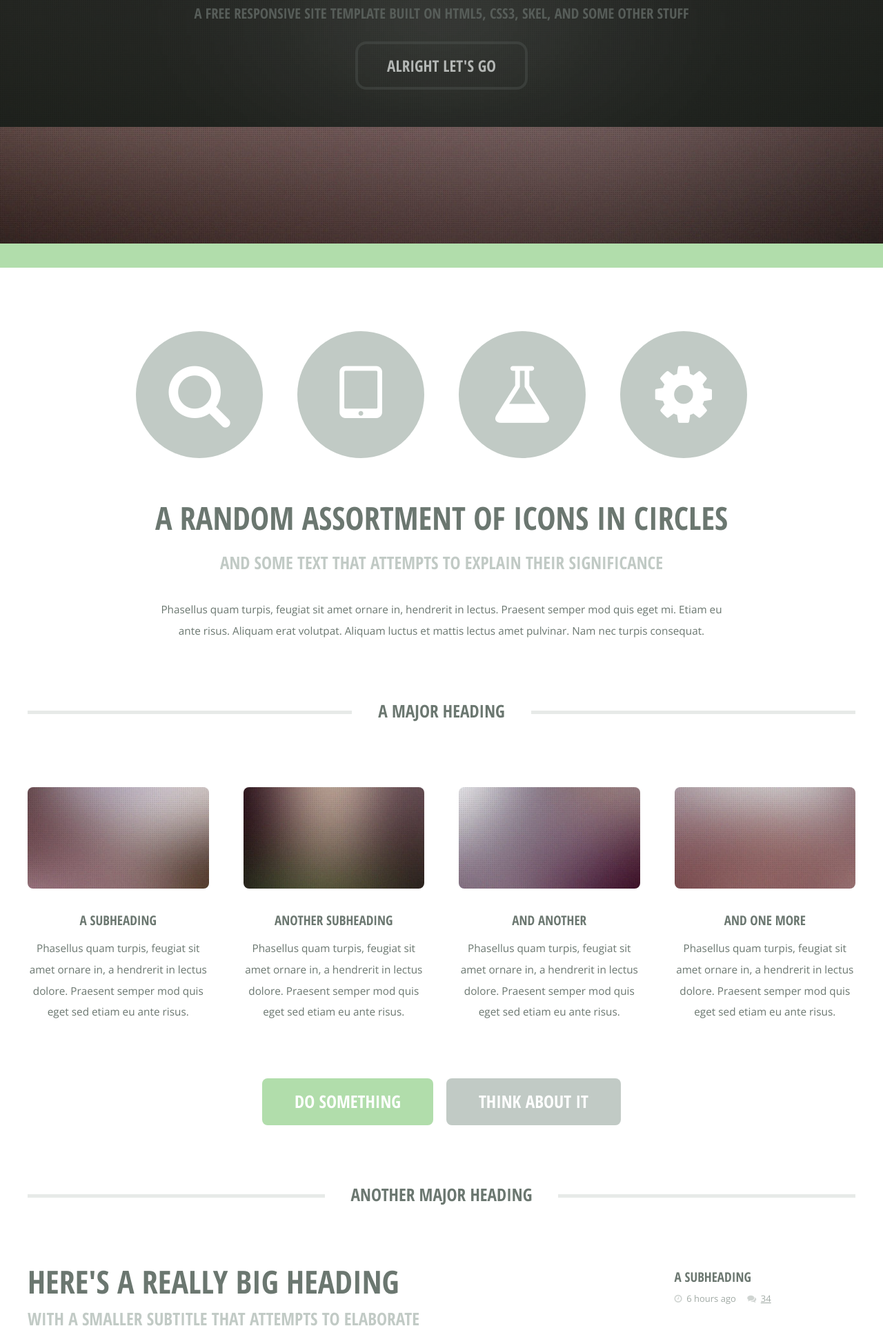
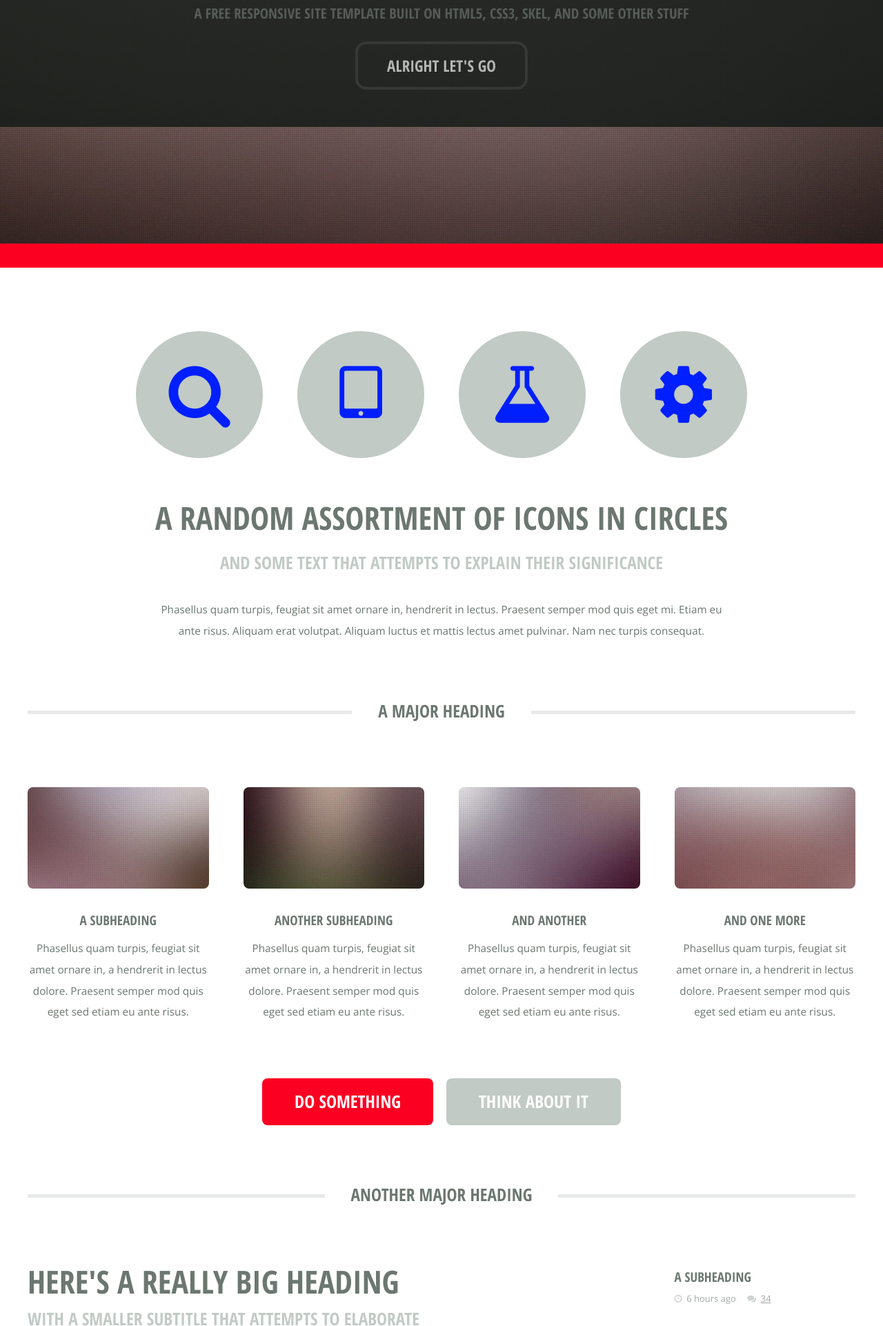
Before and after one commit to Read60/read60website, a plain HTML site: page index.html in a window 1280 px wide. Shown: the part 539-2461 px from the top of the page at 69% size. Drawn offline with nearby package versions, Linux system fonts and the light colour scheme.

Commit message:
color
Changed teal color to red and added some possible gif's to the folder

```diff
--- a/assets/css/main.css
+++ b/assets/css/main.css
@@ -1251,7 +1251,7 @@
 		font-weight: 700;
 		text-transform: uppercase;
 		text-decoration: none;
-		background: #b1ddab;
+		background: #FC0022;
 		color: #fff;
 		border: 0;
 		line-height: 1em;
@@ -1452,7 +1452,7 @@
 				top: 50%;
 				margin-top: -64px;
 				margin-left: -64px;
-				color: #fff;
+				color: #001FFF;
 				text-align: center;
 			}
 
@@ -1648,7 +1648,7 @@
 
 	#main-wrapper {
 		background: #fff;
-		border-top: solid 5px #b1ddab;
+		border-top: solid 5px #FC0022;
 		border-bottom: solid 5px #c1cac5;
 	}
 
@@ -1657,7 +1657,7 @@
 	#banner {
 		position: relative;
 		background-color: rgba(21, 28, 23, 0.85);
-		background-image: url("images/overlay.png"), url("images/highlight.png");
+		background-image:
 		background-position: top left, center center;
 		background-size: auto, 100% 250%;
 		background-repeat: repeat, no-repeat;
@@ -2000,7 +2000,7 @@
 					}
 
 					#nav li.current a {
-						background: #b1ddab;
+						background: #FC0022;
 						color: #fff;
 					}
 
@@ -2527,7 +2527,7 @@
 						position: absolute;
 						left: 0;
 						top: 0;
-						background: #b1ddab;
+						background: #FC0022;
 						width: 44px;
 						height: 44px;
 						content: '\f0c9';
```
Also changed, not shown: images/book-nature-turning-pages-pretty-animated-gif.gif (added), images/book.gif (added), images/pretty-book-bench-nature-water-outdoors-animated-gif.gif (added).
